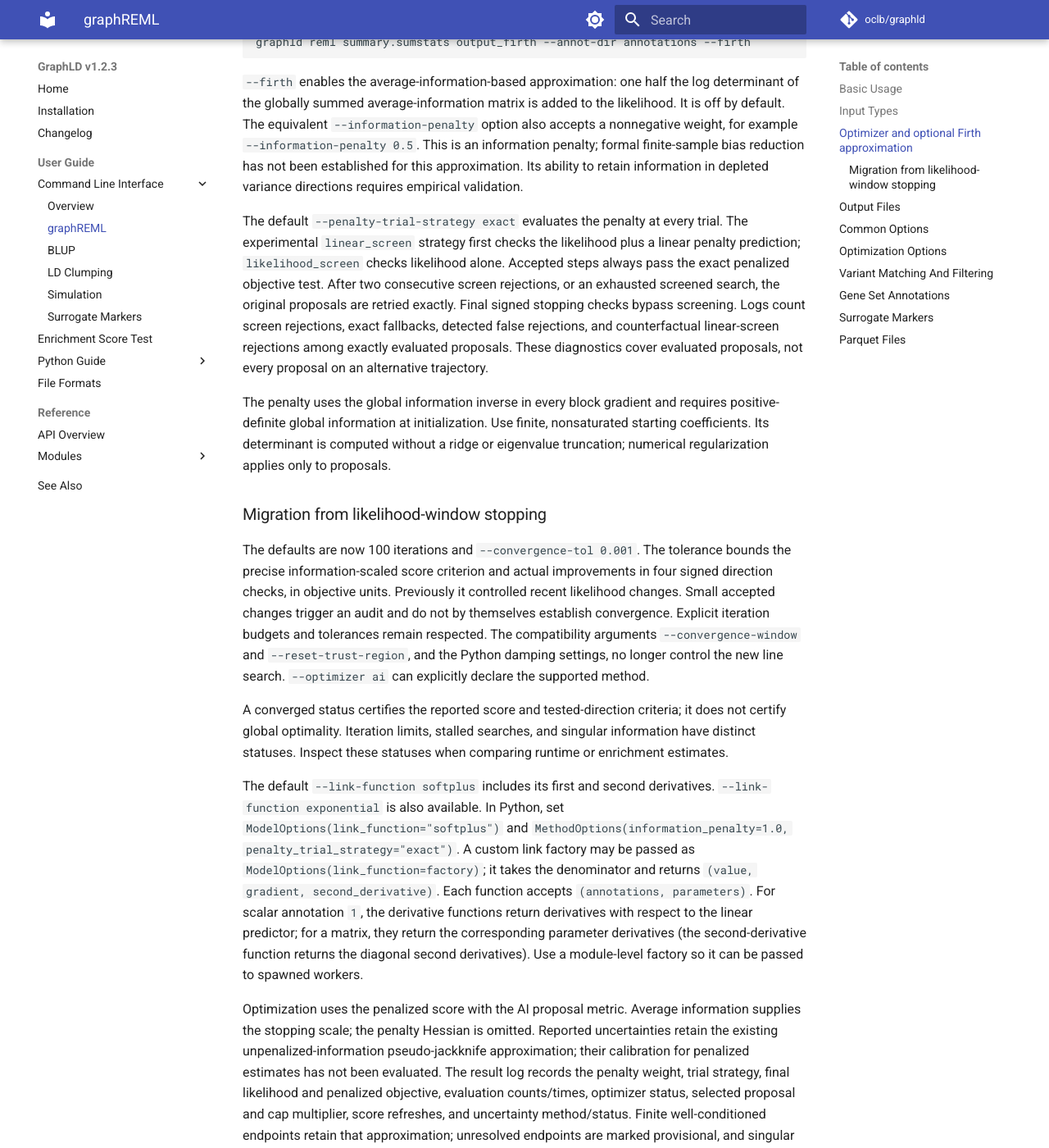
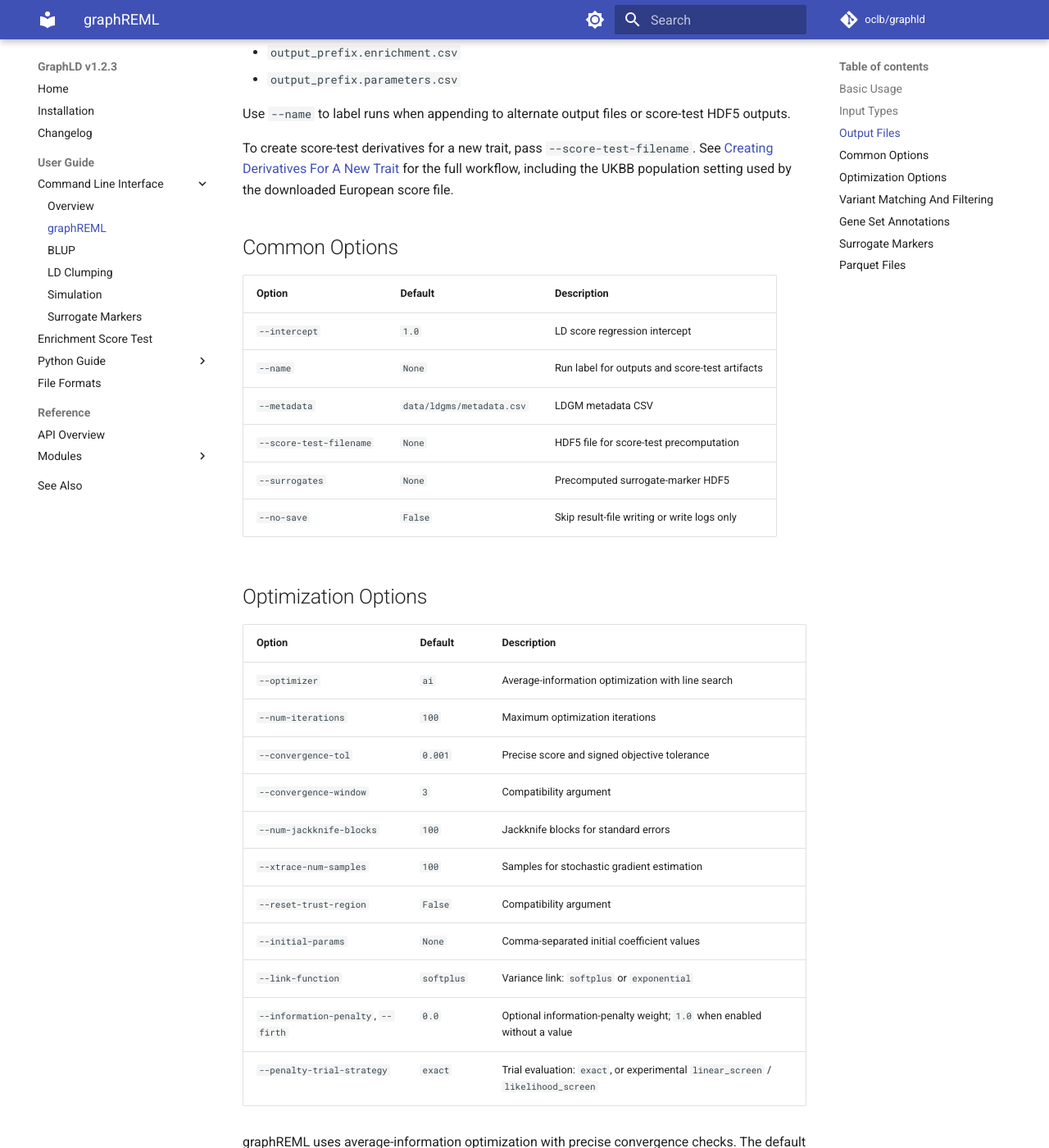
Before and after one commit to oclb/graphld, an MkDocs documentation site: the page built from docs/cli/reml.md, in a window 1280 px wide and 1400 px high, scrolled down 1070 px. Shown: the whole window at 82% size. Built offline with MkDocs 1.6.1 and Material for MkDocs 9.7.7, drawn with Linux system fonts in a browser that asks for light colours; comment, search, counter and statistics services are not loaded; some of the changed text lies outside the part shown.

Commit message:
Fix uncertainty status and streamline graphREML documentation
Label accepted-step histories accurately and validate derived uncertainty before reporting it as available.

Notebook-Entry: notebook/entries/2026-09-14-pr43-fresh-context-review.md

````diff
--- a/docs/cli/reml.md
+++ b/docs/cli/reml.md
@@ -22,98 +22,16 @@
 - Variant annotations: per-chromosome `.annot` files, optionally alongside `.bed` files; see [Annotations](../file_formats.md#annotations).
 - Gene annotations: `.gmt` files converted to variant-level annotations with nearest-gene weighting; see [GMT Format](../file_formats.md#gmt-format-gmt).
 
-## Optimizer and optional Firth approximation
-
-graphREML uses average-information (AI) proposals with backtracking line search,
-fixed-probe score correction, and precise stopping audits. Steps are accepted using
-actual objective values. A predictor-change cap limits extreme proposals. The AI
-proposal is retained when its predicted gain is numerically resolvable and reaches
-at least 10% of the capped scaled-gradient reference's gain. Otherwise the gradient
-reference supplies the direction for the same line search. Precise inverse-diagonal
-audits refresh the fixed-probe correction and are required before ordinary
-convergence is reported. See the
-[methods and evaluation write-up](../methods/graphreml_optimization/README.md)
-for convergence, runtime, and enrichment results.
-
-```bash
-graphld reml summary.sumstats output --annot-dir annotations
-graphld reml summary.sumstats output_firth --annot-dir annotations --firth
-```
-
-`--firth` enables the average-information-based approximation: one half the log
-determinant of the globally summed average-information matrix is added to the
-likelihood. It is off by default. The equivalent `--information-penalty` option
-also accepts a nonnegative weight, for example `--information-penalty 0.5`.
-This is an information penalty; formal finite-sample bias reduction has not been
-established for this approximation. Its ability to retain information in depleted
-variance directions requires empirical validation.
-
-The default `--penalty-trial-strategy exact` evaluates the penalty at every trial.
-The experimental `linear_screen` strategy first checks the likelihood plus a
-linear penalty prediction; `likelihood_screen` checks likelihood alone. Accepted
-steps always pass the exact penalized objective test. After two consecutive
-screen rejections, or an exhausted screened search, the original proposals are
-retried exactly. Final signed stopping checks bypass screening. Logs count
-screen rejections, exact fallbacks, detected false rejections, and counterfactual
-linear-screen rejections among exactly evaluated proposals. These diagnostics
-cover evaluated proposals, not every proposal on an alternative trajectory.
-
-The penalty uses the global information inverse in every block gradient and
-requires positive-definite global information at initialization. Use finite,
-nonsaturated starting coefficients. Its determinant is computed without a ridge
-or eigenvalue truncation; numerical regularization applies only to proposals.
-
-### Migration from likelihood-window stopping
-
-The defaults are now 100 iterations and `--convergence-tol 0.001`. The tolerance
-bounds the precise information-scaled score criterion and actual improvements
-in four signed direction checks, in objective units. Previously it controlled
-recent likelihood changes. Small accepted changes trigger an audit and do not
-by themselves establish convergence. Explicit iteration budgets and tolerances
-remain respected. The compatibility arguments `--convergence-window` and
-`--reset-trust-region`, and the Python damping settings, no longer control the
-new line search. `--optimizer ai` can explicitly declare the supported method.
-
-A converged status certifies the reported score and tested-direction criteria;
-it does not certify global optimality. Iteration limits, stalled searches, and
-singular information have distinct statuses. Inspect these statuses when
-comparing runtime or enrichment estimates.
-
-The default `--link-function softplus` includes its first and second
-derivatives. `--link-function exponential` is also available. In Python, set
-`ModelOptions(link_function="softplus")` and
-`MethodOptions(information_penalty=1.0, penalty_trial_strategy="exact")`.
-A custom link factory may be passed as `ModelOptions(link_function=factory)`;
-it takes the denominator and returns `(value, gradient, second_derivative)`.
-Each function accepts `(annotations, parameters)`. For scalar annotation `1`,
-the derivative functions return derivatives with respect to the linear predictor;
-for a matrix, they return the corresponding parameter derivatives (the
-second-derivative function returns the diagonal second derivatives). Use a module-level factory
-so it can be passed to spawned workers.
-
-Optimization uses the penalized score with the AI proposal metric. Average information supplies the stopping scale; the penalty Hessian is
-omitted. Reported uncertainties retain the
-existing unpenalized-information pseudo-jackknife approximation; their calibration
-for penalized estimates has not been evaluated. The result log records the
-penalty weight, trial strategy, final likelihood and penalized objective,
-evaluation counts/times, optimizer status, selected proposal and cap multiplier,
-score refreshes, and uncertainty method/status.
-Finite well-conditioned endpoints retain that approximation; unresolved endpoints
-are marked provisional, and singular or invalid delete calculations are unavailable.
-Pseudo-jackknife updates use diagonally normalized Cholesky solves of unregularized
-information, so changing coefficient units preserves the updates.
-Optimization time includes final precise refreshes; total time also includes input
-preparation and post-fit calculations. Convergence CSV files include optimizer status, likelihood, penalty, and objective histories,
-and evaluation counts and times. Detailed proposal diagnostics are in the result log.
-The gradient pass retains per-block information intermediates and sparse factors
-until the global information inverse is available, increasing peak worker memory.
-
 ## Output Files
 
 Default output:
 
 - `output_prefix.tall.csv`: heritability, enrichment, and coefficient estimates
 - `output_prefix.convergence.csv`: optimization diagnostics
+
+In the convergence CSV, `num_iterations` counts optimizer iterations. The
+`accepted_step` history starts at zero for initialization and advances only when
+a step is accepted.
 
 With `--alt-output`:
 
@@ -150,6 +69,34 @@
 | `--xtrace-num-samples` | `100` | Samples for stochastic gradient estimation |
 | `--reset-trust-region` | `False` | Compatibility argument |
 | `--initial-params` | `None` | Comma-separated initial coefficient values |
+| `--link-function` | `softplus` | Variance link: `softplus` or `exponential` |
+| `--information-penalty`, `--firth` | `0.0` | Optional information-penalty weight; `1.0` when enabled without a value |
+| `--penalty-trial-strategy` | `exact` | Trial evaluation: `exact`, or experimental `linear_screen` / `likelihood_screen` |
+
+graphREML uses average-information optimization with precise convergence checks.
+The default tolerance of `0.001` bounds an information-scaled score criterion and
+actual objective improvements in four signed direction checks. Earlier releases
+used recent likelihood changes; `--convergence-window` and `--reset-trust-region`
+are retained for compatibility and have no effect.
+
+Inspect `converged`, `termination_reason`, and `uncertainty_status` in the
+convergence CSV before interpreting estimates. Convergence establishes the local
+checks, without guaranteeing a global optimum. Uncertainty at unresolved endpoints
+is provisional; singular information or invalid delete calculations make it
+unavailable.
+
+To enable the optional information penalty:
+
+```bash
+uv run graphld reml summary.sumstats output --annot-dir annotations --firth
+```
+
+This adds one half the log determinant of global average information to the
+likelihood. It requires positive-definite information at initialization. Use
+`--information-penalty 0.5` for a different nonnegative weight. Formal bias
+reduction and uncertainty calibration for penalized estimates have not been
+established. See the [methods and evaluation write-up](../methods/graphreml_optimization/README.md)
+for algorithm details, screening strategies, and numerical comparisons.
 
 ## Variant Matching And Filtering
 
--- a/docs/python_api/heritability.md
+++ b/docs/python_api/heritability.md
@@ -28,6 +28,36 @@
 
 The returned dictionary contains heritability, enrichment, and coefficient estimates for each annotation, together with standard errors and two-tailed log10 p-values.
 
+## Options and convergence
+
+Pass `ModelOptions` and `MethodOptions` to configure the model and fit. For example:
+
+```python
+model_options = gld.ModelOptions(link_function="softplus")
+method_options = gld.MethodOptions(
+    num_iterations=100,
+    num_processes=4,
+    num_jackknife_blocks=100,
+)
+```
+
+Inspect the returned status before interpreting estimates:
+
+```python
+log = reml_results["log"]
+print(log["converged"], log["optimizer_status"], log["uncertainty_status"])
+```
+
+Convergence establishes local checks. Uncertainty at unresolved endpoints is
+provisional; singular information or invalid delete calculations make it unavailable.
+The default tolerance, `0.001`, controls precise score and objective checks.
+The retained `trust_region_*`, `max_trust_iterations`, `reset_trust_region`,
+`minimum_likelihood_increase`, and `convergence_window` settings have no effect.
+
+The optional `MethodOptions(information_penalty=1.0)` adds an information penalty;
+its bias reduction and uncertainty calibration have not been established.
+See the [methods write-up](../methods/graphreml_optimization/README.md) for details.
+
 See also:
 
 - [Command Line Interface](../cli.md)
````
Also changed, not shown: other parts of docs/cli/reml.md (+1 -0 lines), 5 other files.
